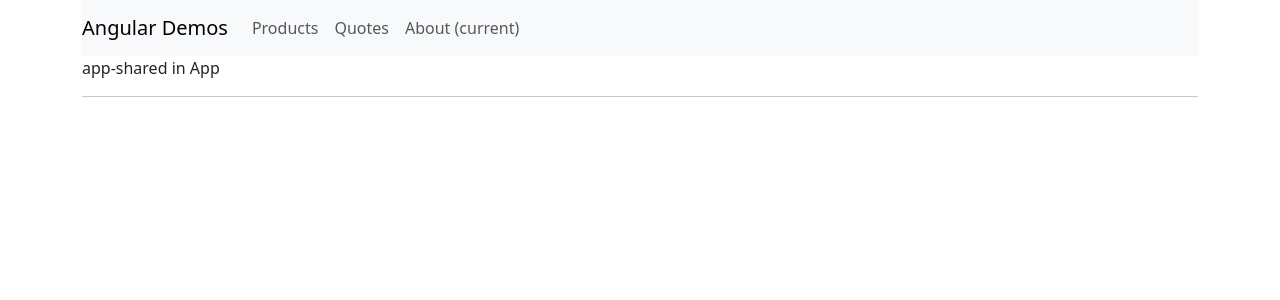
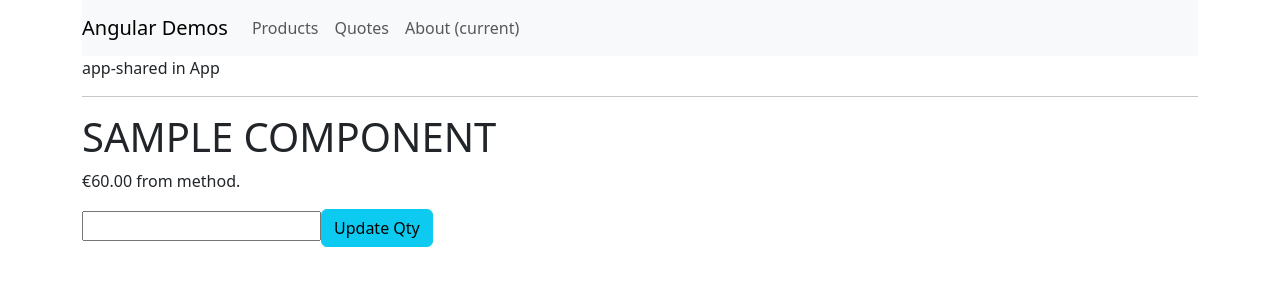
Before and after one commit to jawadhasan/angular-demos, an Angular app: page / in a window 1280 px wide. Shown: the top 300 px of the page. Built offline with nearby package versions, Linux system fonts and the light colour scheme.

Commit message:
sample component added

```diff
--- a/src/app/app-routing.module.ts
+++ b/src/app/app-routing.module.ts
@@ -1,6 +1,7 @@
 import { NgModule } from '@angular/core';
 import { RouterModule, Routes } from '@angular/router';
 import { ProductsComponent } from './products/products.component';
+import { SampleComponent } from './sample/sample.component';
 
 const routes: Routes = [
   { path: 'products', component: ProductsComponent },
@@ -9,6 +10,8 @@ const routes: Routes = [
     loadChildren: () => import('./quotes/quotes.module').then(m => m.QuotesModule)
   },
 
+  { path: '', component: SampleComponent },
+
 ];
 
 @NgModule({
--- a/src/app/app.component.html
+++ b/src/app/app.component.html
@@ -32,8 +32,5 @@
 
 <app-shared name="app-shared in App"></app-shared>
 
-<!-- For Testing only -->
-<!-- <a class="btn btn-success" routerLink="/product-create">Create</a> -->
-
 <hr />
 <router-outlet></router-outlet>
--- a/src/app/app.module.ts
+++ b/src/app/app.module.ts
@@ -5,10 +5,12 @@ import { AppRoutingModule } from './app-routing.module';
 import { AppComponent } from './app.component';
 import { ProductModule } from './products/product.module';
 import { SharedModule } from './shared/shared.module';
+import { SampleComponent } from './sample/sample.component';
 
 @NgModule({
   declarations: [
-    AppComponent
+    AppComponent,
+    SampleComponent
   ],
   imports: [
     BrowserModule,
--- /dev/null
+++ b/src/app/sample/sample.component.ts
@@ -0,0 +1,42 @@
+import { Component } from '@angular/core';
+
+@Component({
+    selector: 'app-sample',
+    template: `<div>
+    <h1> {{title | uppercase }} </h1>
+  <p>{{ totalPrice() | currency:'EUR': true }} from method.</p>
+
+   <input type="text" (keydown)="showKey($event)"/>
+
+  <button class="btn btn-info" (click)="upQuantity()">Update Qty</button>
+
+  </div>`
+})
+export class SampleComponent {
+    title = 'Sample component';
+    data = [
+        { id: 1, name: "item-1", price: 10 },
+        { id: 2, name: "item-2", price: 20 },
+        { id: 3, name: "item-3", price: 30 }
+    ];
+    totalPrice() {
+        let sum = 0;
+
+        for (let item of this.data) {
+            sum += item.price;
+        }
+        return sum;
+    }
+
+    upQuantity(){
+        alert('you clicked upQuantity button')
+    }
+
+    showKey(event:any){
+        alert(event.keyCode)
+    }
+
+    getCoords(event:any){
+        console.log(event.clientX + ' : ' + event.clientY);
+    }
+}
```
